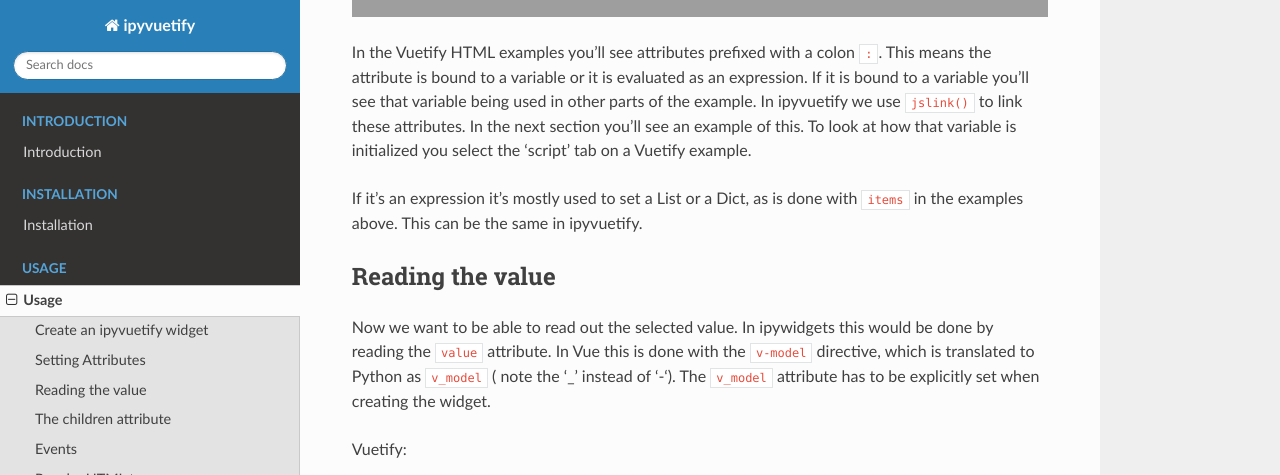
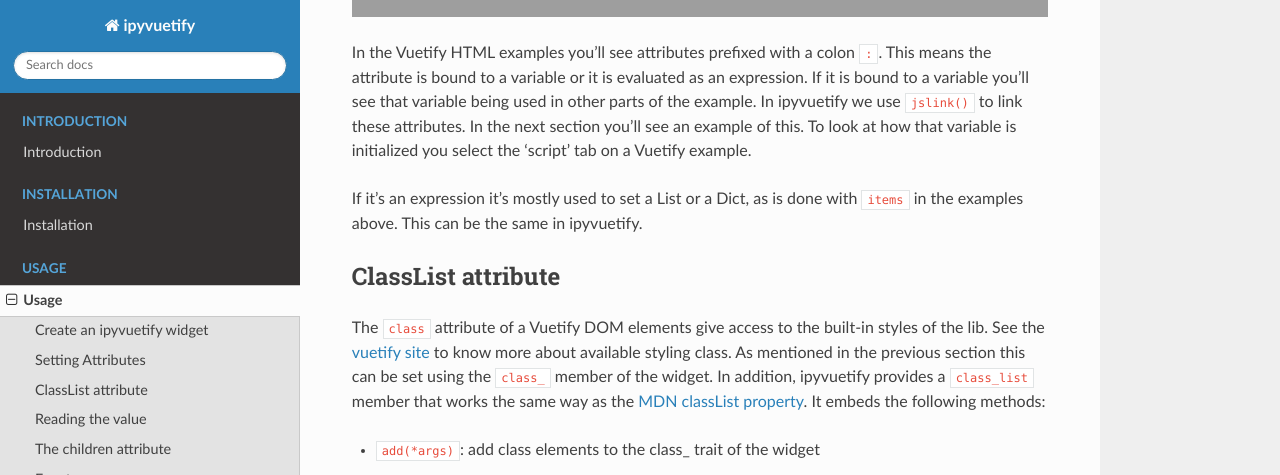
Before and after one commit to widgetti/ipyvuetify, a Sphinx documentation site: the page built from docs/usage.rst, in a window 1280 px wide and 1400 px high, scrolled down 2178 px. Shown: the top 475 px of the window. Built offline with Sphinx 7.4.7 and the Read the Docs theme 2.0.0, drawn with Linux system fonts in a browser that asks for light colours; some of the changed text lies outside the part shown; grey boxes are pictures that could not be loaded.

Commit message:
docs: add classList section

```diff
--- a/docs/usage.rst
+++ b/docs/usage.rst
@@ -100,6 +100,44 @@
 
 If it's an expression it's mostly used to set a List or a Dict, as is done with :code:`items` in the examples above.
 This can be the same in ipyvuetify.
+
+ClassList attribute
+-------------------
+
+The :code:`class` attribute of a Vuetify DOM elements give access to the built-in styles of the lib. See the `vuetify site <https://vuetifyjs.com/en/styles/colors/>`__ to know more about available styling class. As mentioned in the previous section this can be set using the :code:`class_` member of the widget. In addition, ipyvuetify provides a :code:`class_list` member that works the same way as the `MDN classList property <https://developer.mozilla.org/en-US/docs/Web/API/Element/classList>`__. It embeds the following methods:
+
+-   :code:`add(*args)`: add class elements to the class\_ trait of the widget
+
+    .. jupyter-execute::
+
+        w = v.Btn(children=["click"])
+        w.class_list.add("red", "white--text")
+        w
+
+-   :code:`remove(*args)`: remove class elements from the class\_ trait of the widget
+
+    .. jupyter-execute::
+
+        w = v.Btn(children=["click"], class_="red white--text")
+        w.class_list.remove("white--text")
+        w
+
+-   :code:`replace(src, dst)`: replace class elements in the class\_ trait of the widget
+
+    .. jupyter-execute::
+
+        w = v.Btn(children=["click"], class_="red white--text")
+        w.class_list.replace("red", "orange")
+        w
+
+-   :code:`toggle(arg)`: toggle class elements from the class\_ trait of the widget
+
+    .. jupyter-execute::
+
+        w = v.Btn(children=["click"], class_="red white--text")
+        w.class_list.toggle("blue", "red")
+        w
+
 
 Reading the value
 -----------------
```
